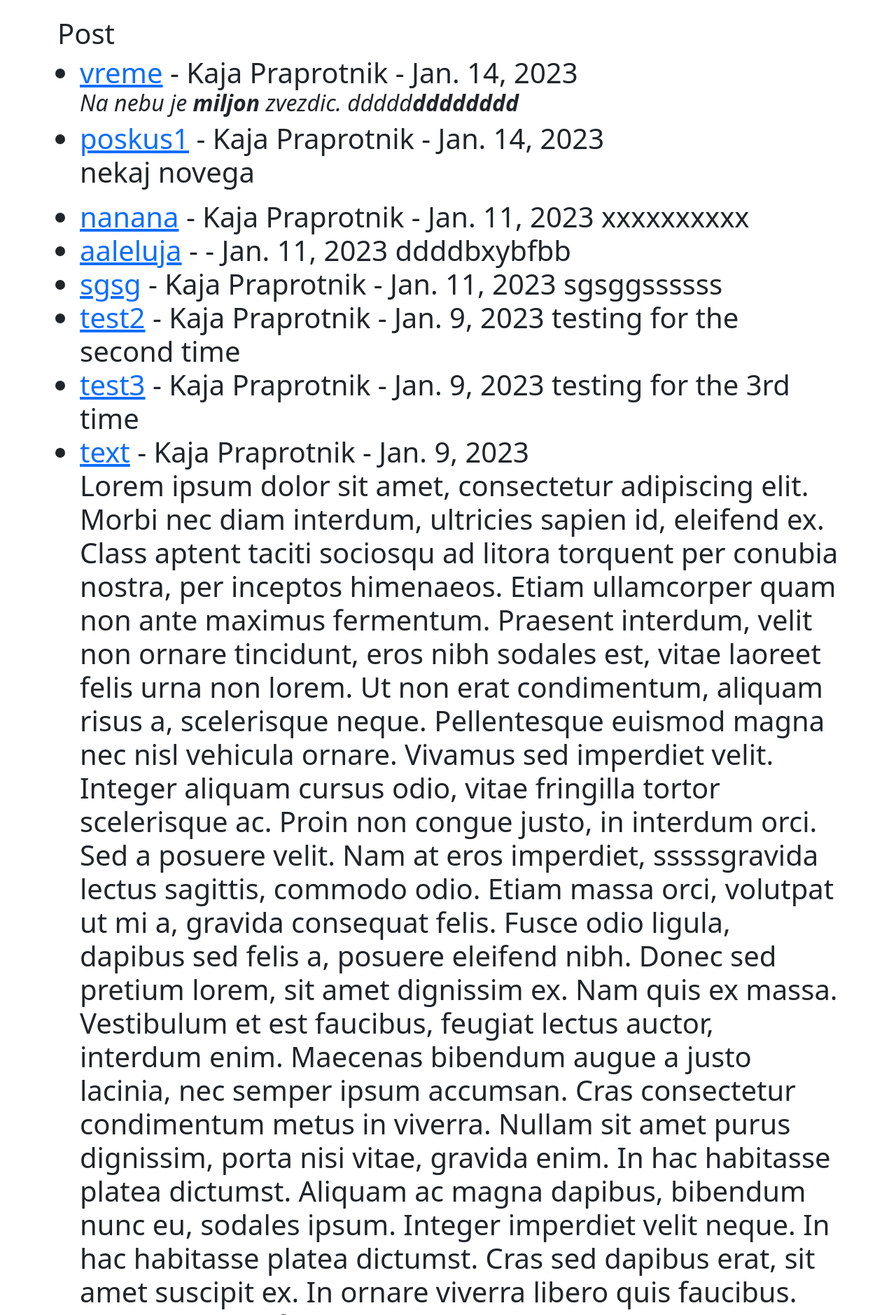
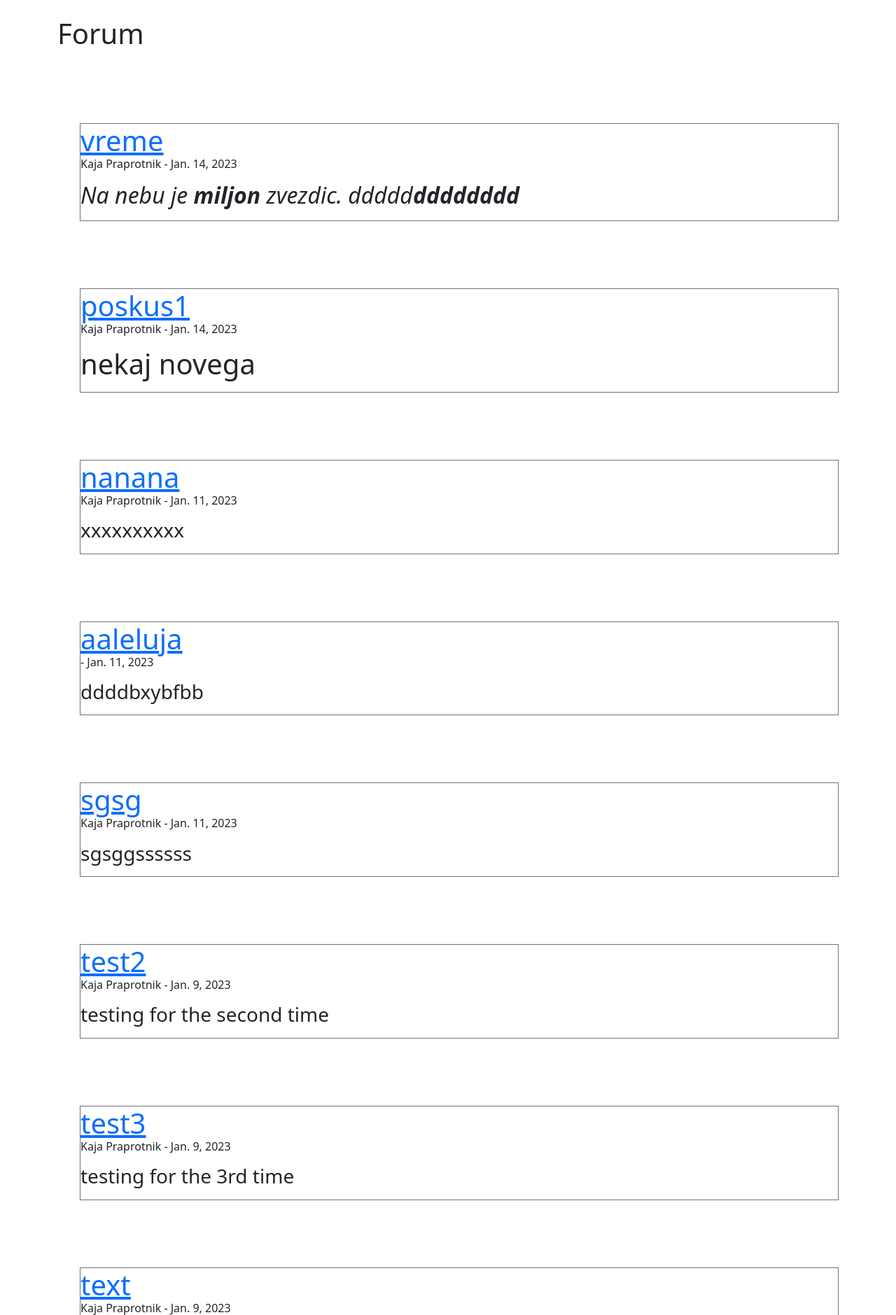
Before and after one commit to kajaprojects/project, a Django app: page / in a window 1280 px wide. Shown: the part 56-1935 px from the top of the page at 70% size. Run offline with Django 4.2, Linux system fonts and the light colour scheme; data comes from the database, SQL or seed files in the repository; both versions use the stored data as it was after the commit; some libraries are stand-ins or nearby versions.

Commit message:
css popravki

```diff
--- a/rianablog/templates/home.html
+++ b/rianablog/templates/home.html
@@ -2,25 +2,30 @@
 
 
 {% block content %}
-<h1>Post<h1>
+<h1>Forum<h1>
+	<br/>
+	<br/>
 
 
 
-
-<ul>
+<ul style="list-style-type:none;">
 {% for post in object_list%}
-	<li><a href="{% url 'blog-detail' post.pk %}">{{post.title}}</a>
-	 - {{post.author.first_name}}
-		{{post.author.last_name}} - {{post.post_date}}
+	<li class="border border-secondary"> <a href="{% url 'blog-detail' post.pk %}">{{post.title}}</a><p class="fs-6">
+		{{post.author.first_name}}
+		{{post.author.last_name}} - {{post.post_date}}</p>
 
 		{% if user.is_authenticated %}
 			{% if user.id == post.author.id %}
-				<small><a href="{% url 'update_post' post.pk %}">Edit</a></small><br/>
-				<small><a href="{% url 'delete_post' post.pk %}">Delete</a></small><br/>
+				<a href="{% url 'update_post' post.pk %}" class="fs-6">Edit</a>
+				<a href="{% url 'delete_post' post.pk %}" class="fs-6">Delete</a>
+				<br/>
 			{% endif %}
 		{%endif%}
 
-	{{post.body|safe }}</li>
+	<p class="fs-3">{{post.body|safe }}</p></li>
+	<br/>
+	<br/>
+
 {% endfor%}
 
 </ul>
```
Also changed, not shown: db.sqlite3.
